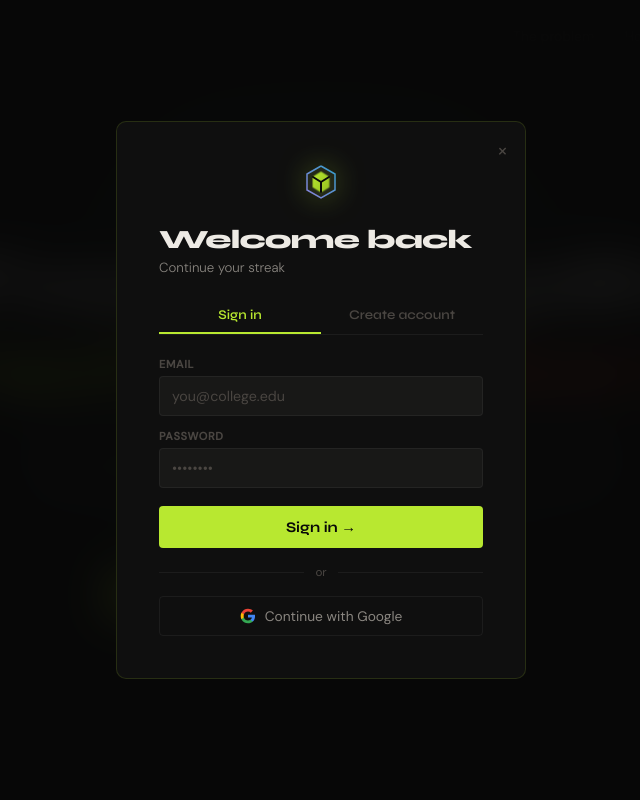
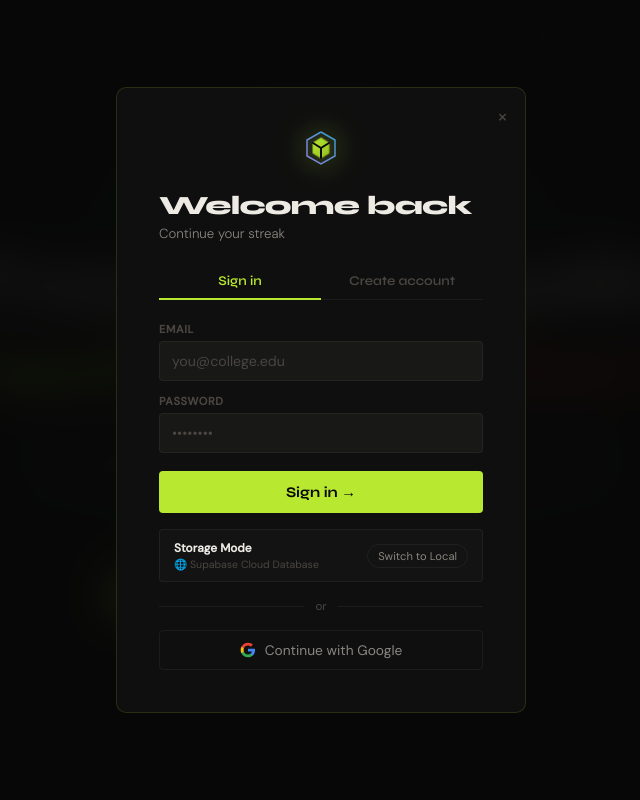
Before and after one commit to Ibnuashraf/provd-skill-tracker, a React (Vite) app: page / in a window 1280 px wide. Both pictures are taken after a click on the button "Sign in". Shown: the top 800 px of the page, without its empty margins (319-959 px from the left). Built offline with nearby package versions, Linux system fonts and the light colour scheme.

Commit message:
Implement dynamic Storage Mode switch (Supabase vs Local Mode) and rate-limit bypass triggers

```diff
--- a/src/AuthContext.jsx
+++ b/src/AuthContext.jsx
@@ -55,6 +55,11 @@ export function AuthProvider({ children }) {
     return result;
   };
 
+  const toggleLocalAuth = (value) => {
+    AuthService.setLocalAuth(value);
+    setIsLocalAuth(value);
+  };
+
   return (
     <AuthContext.Provider value={{
       user,
@@ -62,7 +67,8 @@ export function AuthProvider({ children }) {
       isLocalAuth,
       signUp,
       signIn,
-      signOut
+      signOut,
+      toggleLocalAuth
     }}>
       {children}
     </AuthContext.Provider>
--- a/src/AuthService.js
+++ b/src/AuthService.js
@@ -260,5 +260,9 @@ export const AuthService = {
 
   isLocalAuth() {
     return useLocalAuth;
+  },
+
+  setLocalAuth(value) {
+    useLocalAuth = value;
   }
 };
--- a/src/LoginModal.jsx
+++ b/src/LoginModal.jsx
@@ -3,7 +3,7 @@ import Logo from './Logo';
 import { useAuth } from './AuthContext';
 
 export default function LoginModal({ onClose, onLogin }) {
-  const { signIn, signUp } = useAuth();
+  const { signIn, signUp, isLocalAuth, toggleLocalAuth } = useAuth();
   const [tab, setTab] = useState('login');
   const [email, setEmail] = useState('');
   const [password, setPassword] = useState('');
@@ -78,7 +78,14 @@ export default function LoginModal({ onClose, onLogin }) {
         </div>
 
         {error && (
-          <div className="fserr">{error}</div>
+          <div className="fserr">
+            {error}
+            {error.toLowerCase().includes('rate limit') && (
+              <div style={{ marginTop: '8px', fontSize: '0.74rem', color: 'rgba(255,255,255,0.7)', lineHeight: '1.4' }}>
+                💡 <strong>Rate Limit Exceeded:</strong> Click the "Switch to Local Mode" button below to bypass cloud limits and test/sign-up instantly!
+              </div>
+            )}
+          </div>
         )}
 
         {tab === 'login' ? (
@@ -96,6 +103,40 @@ export default function LoginModal({ onClose, onLogin }) {
           </div>
         )}
 
+        <div style={{
+          display: 'flex',
+          alignItems: 'center',
+          justifyContent: 'space-between',
+          marginTop: '16px',
+          background: 'rgba(237,234,228,.02)',
+          padding: '10px 14px',
+          borderRadius: '4px',
+          border: '0.5px solid var(--bd)'
+        }}>
+          <div style={{ display: 'flex', flexDirection: 'column', gap: '2px', textAlign: 'left' }}>
+            <span style={{ fontSize: '0.74rem', fontWeight: '700', color: 'var(--ink)' }}>Storage Mode</span>
+            <span style={{ fontSize: '0.66rem', color: 'var(--ink3)' }}>{isLocalAuth ? '⚡ Local (Offline/Unlimited)' : '🌐 Supabase Cloud Database'}</span>
+          </div>
+          <button
+            className="tbtn"
+            style={{
+              fontSize: '0.7rem',
+              padding: '4px 10px',
+              borderColor: isLocalAuth ? 'var(--lime)' : 'var(--bd)',
+              color: isLocalAuth ? 'var(--lime)' : 'var(--ink2)',
+              background: isLocalAuth ? 'rgba(184,232,48,0.06)' : 'transparent',
+              borderRadius: '20px',
+              cursor: 'pointer'
+            }}
+            onClick={() => {
+              toggleLocalAuth(!isLocalAuth);
+              setError('');
+            }}
+          >
+            {isLocalAuth ? 'Switch to Cloud' : 'Switch to Local'}
+          </button>
+        </div>
+
         <div className="mdiv">or</div>
         <button className="gbtn" onClick={() => alert('Google sign-in coming soon')}>
           <svg width="16" height="16" viewBox="0 0 24 24"><path fill="#4285F4" d="M22.56 12.25c0-.78-.07-1.53-.2-2.25H12v4.26h5.92c-.26 1.37-1.04 2.53-2.21 3.31v2.77h3.57c2.08-1.92 3.28-4.74 3.28-8.09z"/><path fill="#34A853" d="M12 23c2.97 0 5.46-.98 7.28-2.66l-3.57-2.77c-.98.66-2.23 1.06-3.71 1.06-2.86 0-5.29-1.93-6.16-4.53H2.18v2.84C3.99 20.53 7.7 23 12 23z"/><path fill="#FBBC05" d="M5.84 14.09c-.22-.66-.35-1.36-.35-2.09s.13-1.43.35-2.09V7.07H2.18C1.43 8.55 1 10.22 1 12s.43 3.45 1.18 4.93l2.85-2.22.81-.62z"/><path fill="#EA4335" d="M12 5.38c1.62 0 3.06.56 4.21 1.64l3.15-3.15C17.45 2.09 14.97 1 12 1 7.7 1 3.99 3.47 2.18 7.07l3.66 2.84c.87-2.6 3.3-4.53 6.16-4.53z"/></svg>
```
